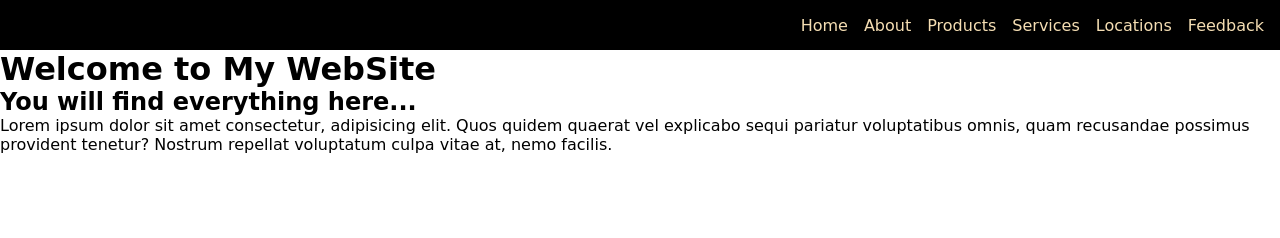
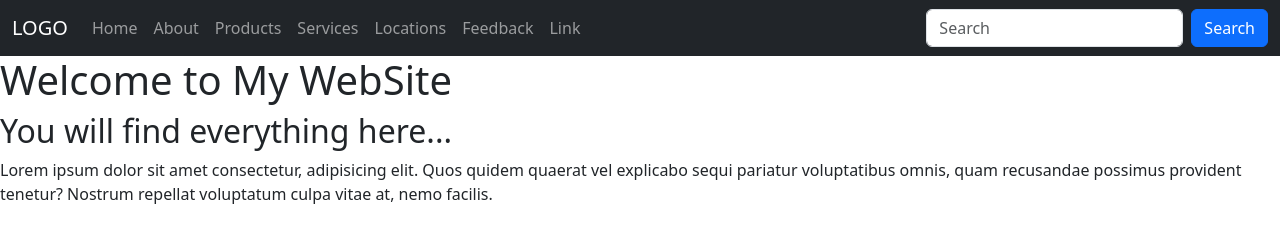
Before and after one commit to jokhioimran/MyProject, a plain HTML site: page index.html in a window 1280 px wide. Drawn offline with nearby package versions, Linux system fonts and the light colour scheme.

Commit message:
BS navBar is created

```diff
--- a/index.html
+++ b/index.html
@@ -1,58 +1,63 @@
 <!DOCTYPE html>
 <html lang="en">
+
 <head>
     <meta charset="UTF-8">
     <meta name="viewport" content="width=device-width, initial-scale=1.0">
     <title>My App - Home</title>
-    <style>
-        * {
-            font-family: cursive;
-            margin: 0px;
-            padding: 0px;
-            box-sizing: border-box;
-        }
-        nav {
-            height: 50px;
-            background-color: black;
-            color: wheat;
-            display: flex;
-            justify-content: flex-end;
-            align-items: center;
-        }
-        nav ul {
-            list-style: none;
-            display: flex;
-            justify-content: space-evenly;
+    <link href="https://cdn.jsdelivr.net/npm/bootstrap@5.3.3/dist/css/bootstrap.min.css" rel="stylesheet">
 
-        }
-        nav ul li {
-            margin-right: 16px;
-        }
-        nav ul li a {
-            text-decoration: none;
-            color: wheat;
-        }
-        nav ul li a:hover {
-            color: crimson;
-            text-decoration: overline;
-        }
-    </style>
+
 </head>
+
 <body>
     <header>
-        <nav>
-            <ul>
-                <li><a href="#">Home</a></li>
-                <li><a href="#">About</a></li>
-                <li><a href="#">Products</a></li>
-                <li><a href="#">Services</a></li>
-                <li><a href="#">Locations</a></li>
-                <li><a href="#">Feedback</a></li>
-            </ul>
+        <nav class="navbar navbar-expand-sm navbar-dark bg-dark">
+            <div class="container-fluid">
+                <a class="navbar-brand" href="javascript:void(0)">LOGO</a>
+                <button class="navbar-toggler" type="button" data-bs-toggle="collapse" data-bs-target="#mynavbar">
+                    <span class="navbar-toggler-icon"></span>
+                </button>
+                <div class="collapse navbar-collapse" id="mynavbar">
+                    <ul class="navbar-nav me-auto">
+                        <li class="nav-item">
+                            <a class="nav-link" href="javascript:void(0)">Home</a>
+                        </li>
+                        <li class="nav-item">
+                            <a class="nav-link" href="javascript:void(0)">About</a>
+                        </li>
+                        <li class="nav-item">
+                            <a class="nav-link" href="javascript:void(0)">Products</a>
+                        </li>
+                        <li class="nav-item">
+                            <a class="nav-link" href="javascript:void(0)">Services</a>
+                        </li>
+                        <li class="nav-item">
+                            <a class="nav-link" href="javascript:void(0)">Locations</a>
+                        </li>
+                        <li class="nav-item">
+                            <a class="nav-link" href="javascript:void(0)">Feedback</a>
+                        </li>
+                        <li class="nav-item">
+                            <a class="nav-link" href="javascript:void(0)">Link</a>
+                        </li>
+                    </ul>
+                    <form class="d-flex">
+                        <input class="form-control me-2" type="text" placeholder="Search">
+                        <button class="btn btn-primary" type="button">Search</button>
+                    </form>
+                </div>
+            </div>
         </nav>
+
     </header>
     <h1>Welcome to My WebSite</h1>
     <h2>You will find everything here...</h2>
-    <p>Lorem ipsum dolor sit amet consectetur, adipisicing elit. Quos quidem quaerat vel explicabo sequi pariatur voluptatibus omnis, quam recusandae possimus provident tenetur? Nostrum repellat voluptatum culpa vitae at, nemo facilis.</p>
-</body>
-</html>
+    <p>Lorem ipsum dolor sit amet consectetur, adipisicing elit. Quos quidem quaerat vel explicabo sequi pariatur
+        voluptatibus omnis, quam recusandae possimus provident tenetur? Nostrum repellat voluptatum culpa vitae at, nemo
+        facilis.</p>
+
+        <script src="https://cdn.jsdelivr.net/npm/bootstrap@5.3.3/dist/js/bootstrap.bundle.min.js"></script>
+    </body>
+
+    </html>
```
